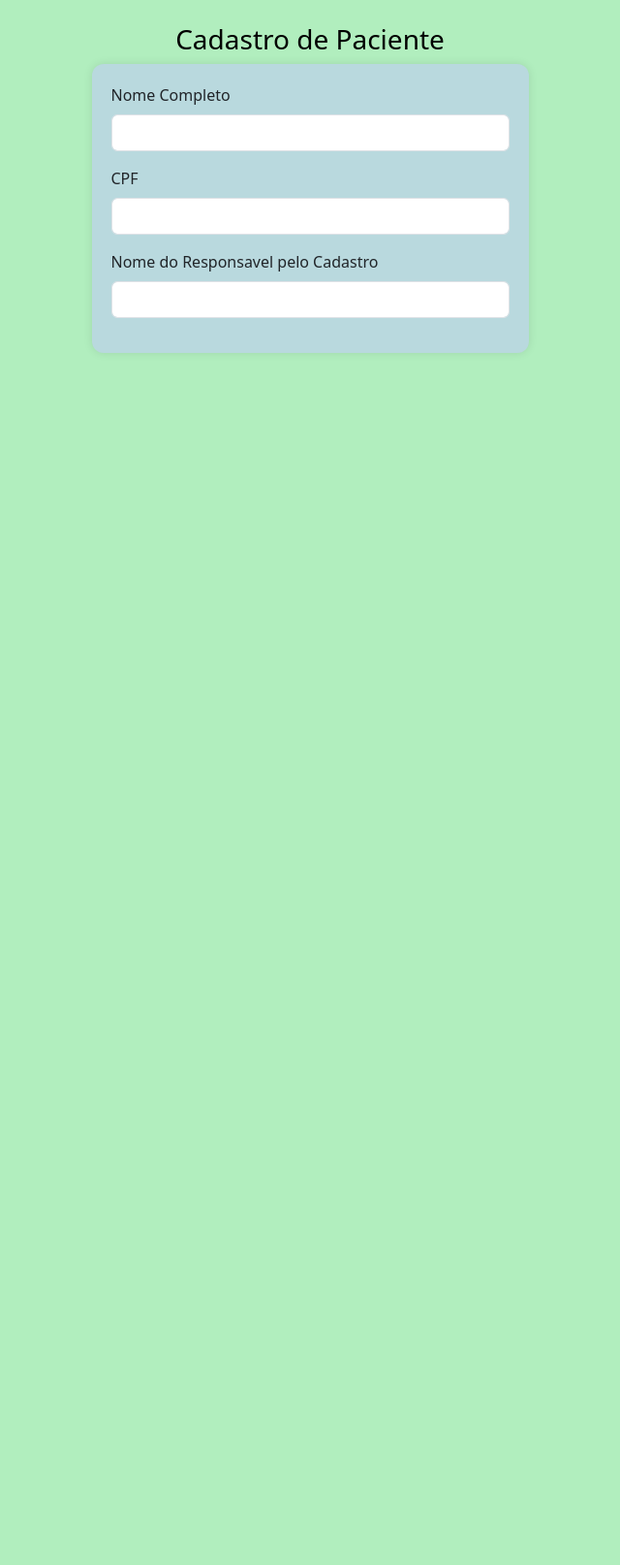
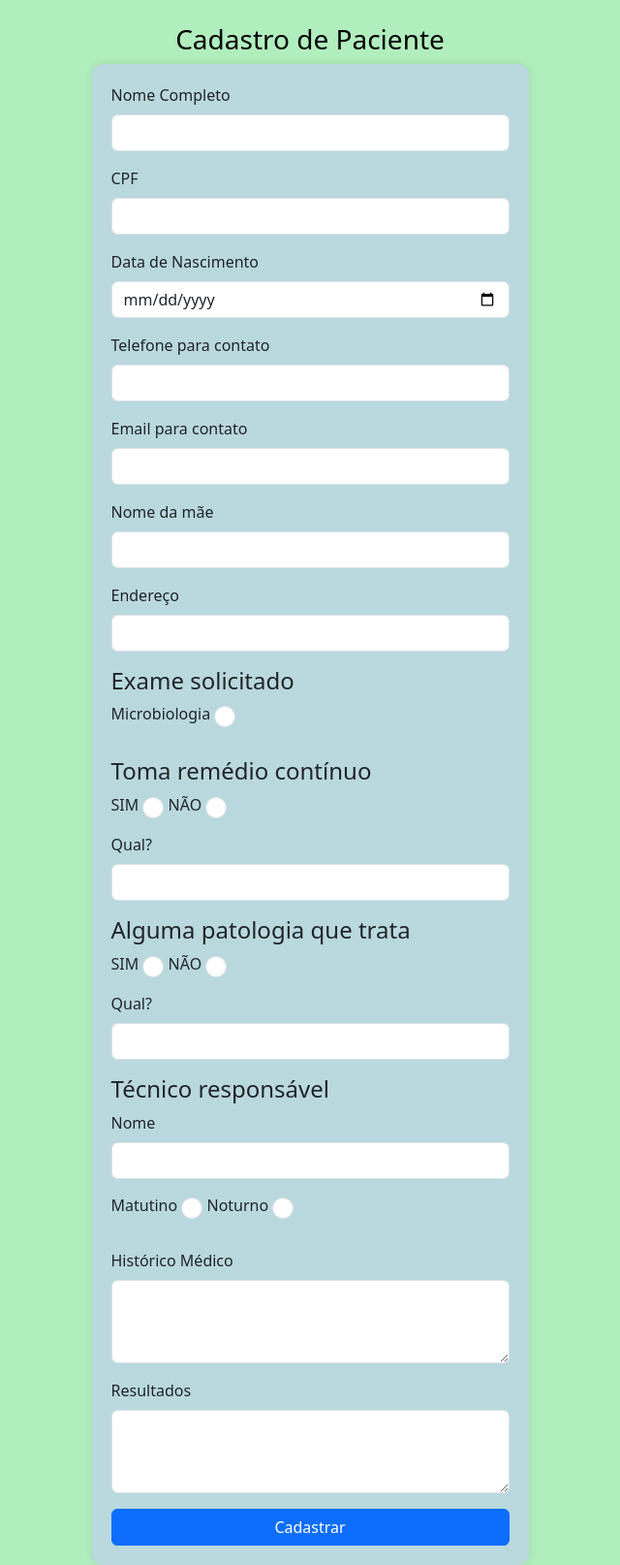
Before and after one commit to WellingtonEspinarde/Equipe_microbiologia2, a PHP site: page /CadastroPaciente.php in a window 1280 px wide. Shown: the whole page at 97% size, without its empty margins (320-960 px from the left). Before the commit the page ends 364 px from the top, so only its background shows below. Run offline with PHP 8.4, Linux system fonts and the light colour scheme.

Commit message:
telas para cadastro

```diff
--- a/PastaPHP/Views/CadastroPaciente.php
+++ b/PastaPHP/Views/CadastroPaciente.php
@@ -1,11 +1,11 @@
 <!DOCTYPE html>
 <html lang="pt-Br">
 <head>
-    <meta charset="UTF-8">
-    <meta name="viewport" content="width=device-width, initial-scale=1.0">
-    <link href="https://cdn.jsdelivr.net/npm/bootstrap@5.3.3/dist/css/bootstrap.min.css" rel="stylesheet">
-    <link rel="stylesheet" href="style.css">
-    <title>Document</title>
+    <meta charset="UTF-8" />
+    <meta name="viewport" content="width=device-width, initial-scale=1" />
+    <link href="https://cdn.jsdelivr.net/npm/bootstrap@5.3.3/dist/css/bootstrap.min.css" rel="stylesheet" />
+    <link rel="stylesheet" href="style.css" />
+    <title>Cadastro de Paciente</title>
 </head>
 <body>
    <div class="container">
@@ -14,7 +14,7 @@
             <div class="form">
 
                 <div class="card-header text-black text-center border-black">
-                        <h3>Cadastro de Paciente</h3>
+                    <h3>Cadastro de Paciente</h3>
                 </div>
 
                 <div class="card-body formulario-padrao">
@@ -31,10 +31,87 @@
                     </div>
 
                     <div class="mb-3">
-                        <label for="iresponsavel" class="form-label">Nome do Responsavel pelo Cadastro</label>
-                        <input type="text" class="form-control" id="iresponsavel" name="responsavel" required>
+                        <label for="idataNascimento" class="form-label">Data de Nascimento</label>
+                        <input type="date" class="form-control" name="dataNascimento" id="idataNascimento" required>
                     </div>
 
+                    <div class="mb-3">
+                        <label for="itelefone" class="form-label">Telefone para contato</label>
+                        <input type="tel" class="form-control" name="telefone" id="itelefone">
+                    </div>
+
+                    <div class="mb-3">
+                        <label for="iemail" class="form-label">Email para contato</label>
+                        <input type="email" class="form-control" name="email" id="iemail">
+                    </div>
+
+                    <div class="mb-3">
+                        <label for="inomemae" class="form-label">Nome da mãe</label>
+                        <input type="text" class="form-control" name="nomemae" id="inomemae">
+                    </div>
+
+                    <div class="mb-3">
+                        <label for="iendereco" class="form-label">Endereço</label>
+                        <input type="text" class="form-control" id="iendereco" name="endereco" required>
+                    </div>
+
+                    <div class="mb-3">
+                        <h4>Exame solicitado</h4>
+                        <label for="imicrobiologia" class="form-check-label">Microbiologia</label>
+                        <input type="radio" class="form-check-input" name="exames" value="microbiologia" id="imicrobiologia">
+                    </div>
+
+                    <div class="mb-3">
+                        <h4>Toma remédio contínuo</h4>
+                        <label for="iremedioSim" class="form-check-label">SIM</label>
+                        <input type="radio" class="form-check-input" name="remedio" value="remediosim" id="iremedioSim">
+
+                        <label for="iremedioNao" class="form-check-label">NÃO</label>
+                        <input type="radio" class="form-check-input" name="remedio" value="remedionao" id="iremedioNao">
+
+                        <br />
+                        <label for="iremedioQual" class="form-label">Qual?</label>
+                        <input type="text" class="form-control" name="remedioQual" id="iremedioQual" />
+                    </div>
+
+                    <div class="mb-3">
+                        <h4>Alguma patologia que trata</h4>
+                        <label for="ipatologiaSim" class="form-check-label">SIM</label>
+                        <input type="radio" class="form-check-input" name="patologia" value="patologiasim" id="ipatologiaSim">
+
+                        <label for="ipatologiaNao" class="form-check-label">NÃO</label>
+                        <input type="radio" class="form-check-input" name="patologia" value="patologianao" id="ipatologiaNao">
+
+                        <br />
+                        <label for="ipatologiaQual" class="form-label">Qual?</label>
+                        <input type="text" class="form-control" name="patologiaQual" id="ipatologiaQual" />
+                    </div>
+
+                    <div class="mb-3">
+                        <h4>Técnico responsável</h4>
+                        <label for="alunoResponsavel" class="form-label">Nome</label>
+                        <input type="text" class="form-control" name="alunoResponsavel" id="alunoResponsavel">
+
+                        <label for="iperiodoMatutino" class="form-check-label">Matutino</label>
+                        <input type="radio" class="form-check-input" name="periodo" value="responsavelmatutino" id="iperiodoMatutino">
+
+                        <label for="iperiodoNoturno" class="form-check-label">Noturno</label>
+                        <input type="radio" class="form-check-input" name="periodo" value="responsavelnoturno" id="iperiodoNoturno">
+                    </div>
+
+                    <div class="mb-3">
+                        <label for="ihistoricoMedico" class="form-label">Histórico Médico</label>
+                        <textarea class="form-control" id="ihistoricoMedico" name="historicoMedico" rows="3"></textarea>
+                    </div>
+
+                    <div class="mb-3">
+                        <label for="iresultados" class="form-label">Resultados</label>
+                        <textarea class="form-control" id="iresultados" name="resultados" rows="3"></textarea>
+                    </div>
+
+                    <div class="d-grid">
+                        <button type="submit" class="btn btn-primary">Cadastrar</button>
+                    </div>
 
                     </form>
                 </div>
--- a/PastaPHP/Views/PainelTecnico.php
+++ b/PastaPHP/Views/PainelTecnico.php
@@ -21,7 +21,7 @@
           <div class="card-body text-center">
             <h5 class="card-title">Cadastrar Paciente</h5>
             <p class="card-text">Adicione um novo paciente ao sistema.</p>
-            <a href="cadastrar_paciente.php" class="btn btn-primary w-100">Acessar</a>
+            <a href="CadastroPaciente.php" class="btn btn-primary w-100">Acessar</a>
           </div>
         </div>
       </div>
@@ -32,7 +32,7 @@
           <div class="card-body text-center">
             <h5 class="card-title">Cadastrar Exame</h5>
             <p class="card-text">Registre um novo exame realizado.</p>
-            <a href="cadastrar_exame.php" class="btn btn-success w-100">Acessar</a>
+            <a href="CadastroExames.php" class="btn btn-success w-100">Acessar</a>
           </div>
         </div>
       </div>
```
Also changed, not shown: PastaPHP/Model/Paciente.php (+7 -7 lines), PastaPHP/Views/CadastroExames.php (added, +93 -0 lines).
